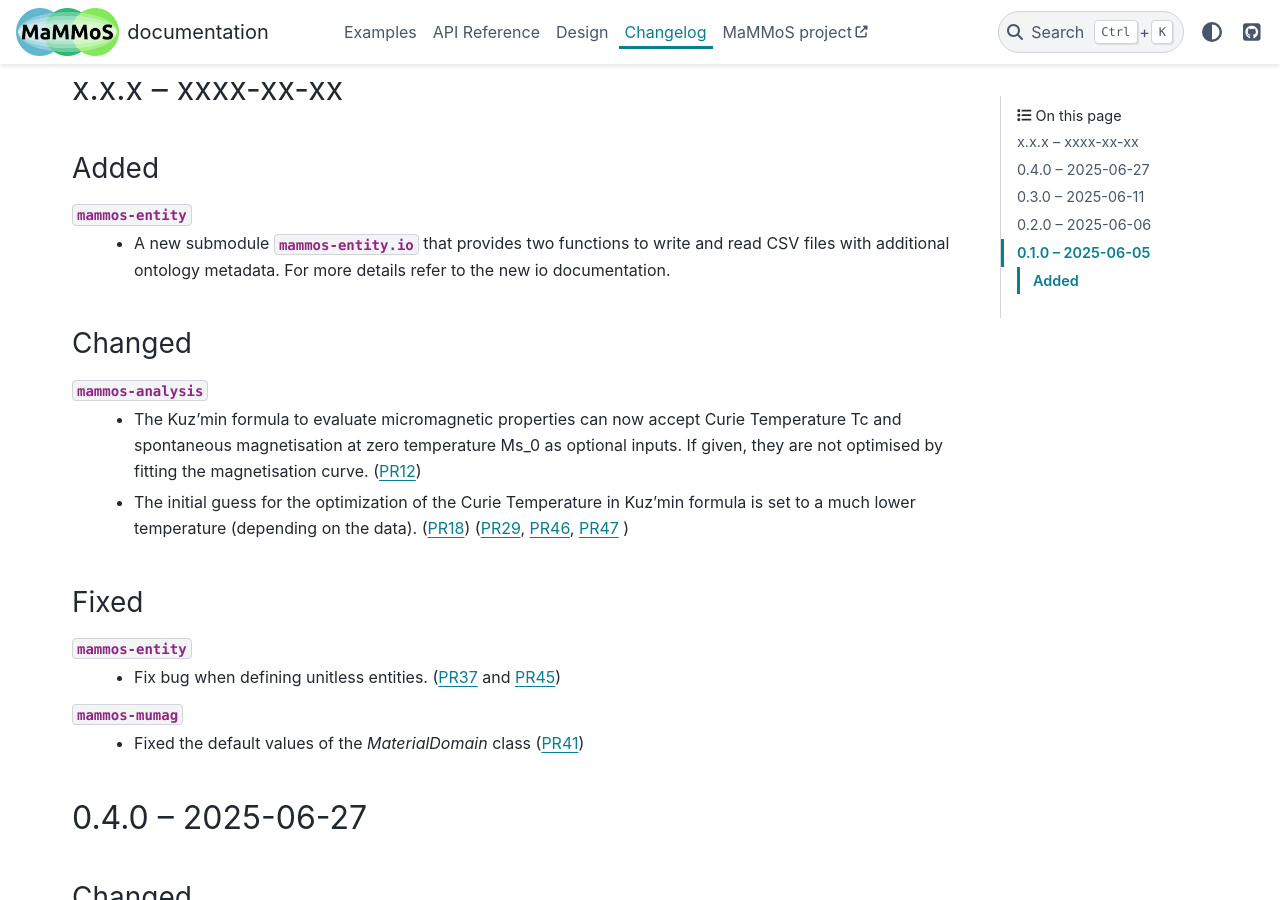
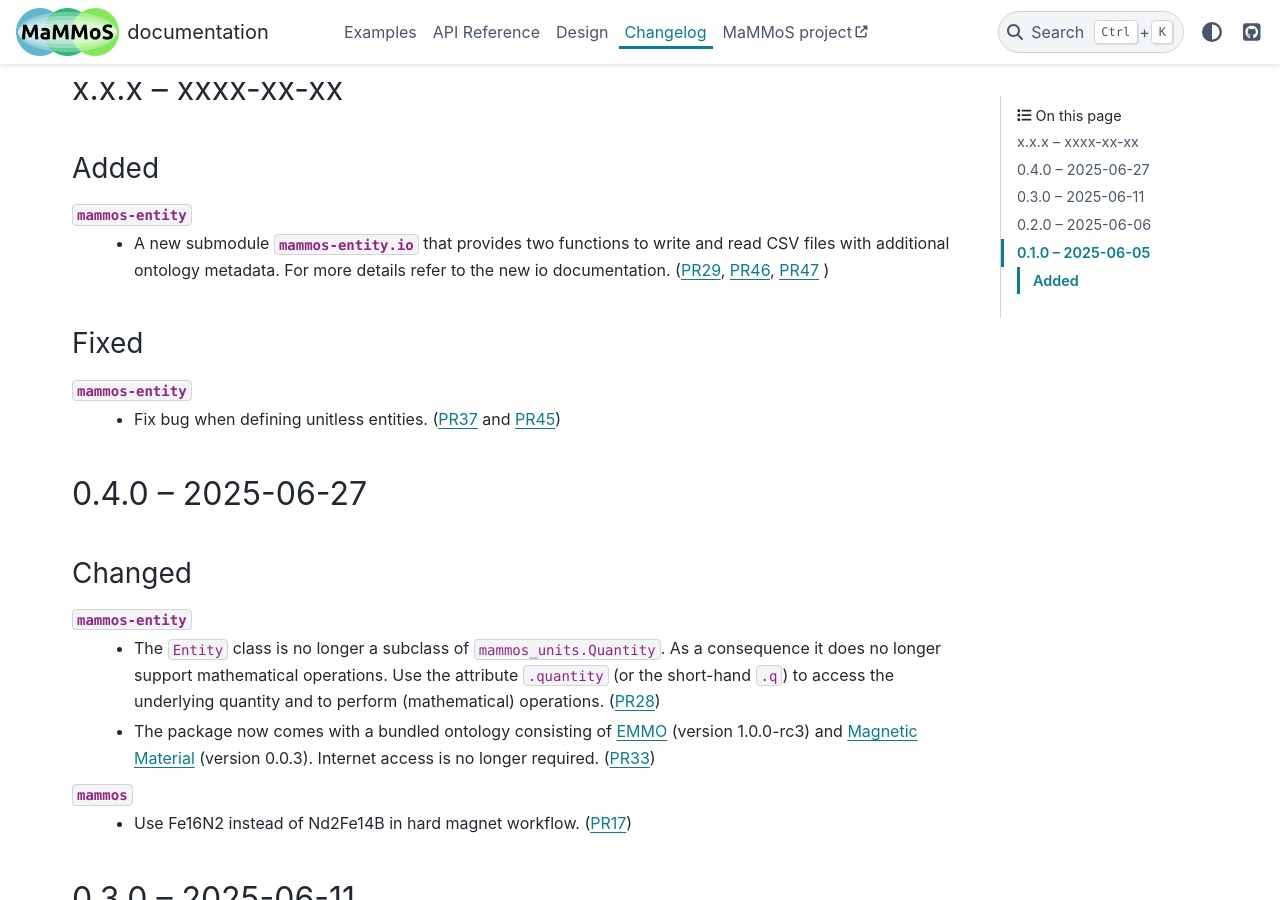
Before and after one commit to MaMMoS-project/mammos, a Sphinx documentation site: the page built from docs/source/changelog.rst, in a window 1280 px wide and 900 px high, scrolled down 235 px. Built offline with Sphinx 7.4.7 and the PyData theme 0.15.4, drawn with Linux system fonts in a browser that asks for light colours; pages that are not in the unit, such as notebooks, are missing from menus; the version number is read from the project's files by our own code.

Commit message:
update changelog
remove mammos-analysis#12
remove mammos-analysis#18
remove mammos-mumag#41

```diff
--- a/docs/source/changelog.rst
+++ b/docs/source/changelog.rst
@@ -16,13 +16,6 @@ Added
   - A new submodule :py:mod:`mammos-entity.io` that provides two functions to
     write and read CSV files with additional ontology metadata. For more details
     refer to the new :doc:`io documentation </examples/mammos-entity/io>`.
-
-Changed
--------
-
-``mammos-analysis``
-  - The Kuz'min formula to evaluate micromagnetic properties can now accept Curie Temperature Tc and spontaneous magnetisation at zero temperature Ms_0 as optional inputs. If given, they are not optimised by fitting the magnetisation curve. (`PR12 <https://github.com/MaMMoS-project/mammos-analysis/pull/12>`__)
-  - The initial guess for the optimization of the Curie Temperature in Kuz'min formula is set to a much lower temperature (depending on the data). (`PR18 <https://github.com/MaMMoS-project/mammos-analysis/pull/18>`__)
     (`PR29 <https://github.com/MaMMoS-project/mammos-entity/pull/29>`__, `PR46 <https://github.com/MaMMoS-project/mammos-entity/pull/46>`__, `PR47 <https://github.com/MaMMoS-project/mammos-entity/pull/47>`__ )
 
 Fixed
@@ -30,8 +23,6 @@ Fixed
 
 ``mammos-entity``
   - Fix bug when defining unitless entities. (`PR37 <https://github.com/MaMMoS-project/mammos-entity/pull/37>`__ and `PR45 <https://github.com/MaMMoS-project/mammos-entity/pull/45>`__)
-``mammos-mumag``
-  - Fixed the default values of the `MaterialDomain` class (`PR41 <https://github.com/MaMMoS-project/mammos-mumag/pull/41>`__)
 
 0.4.0 -- 2025-06-27
 ===================
```
